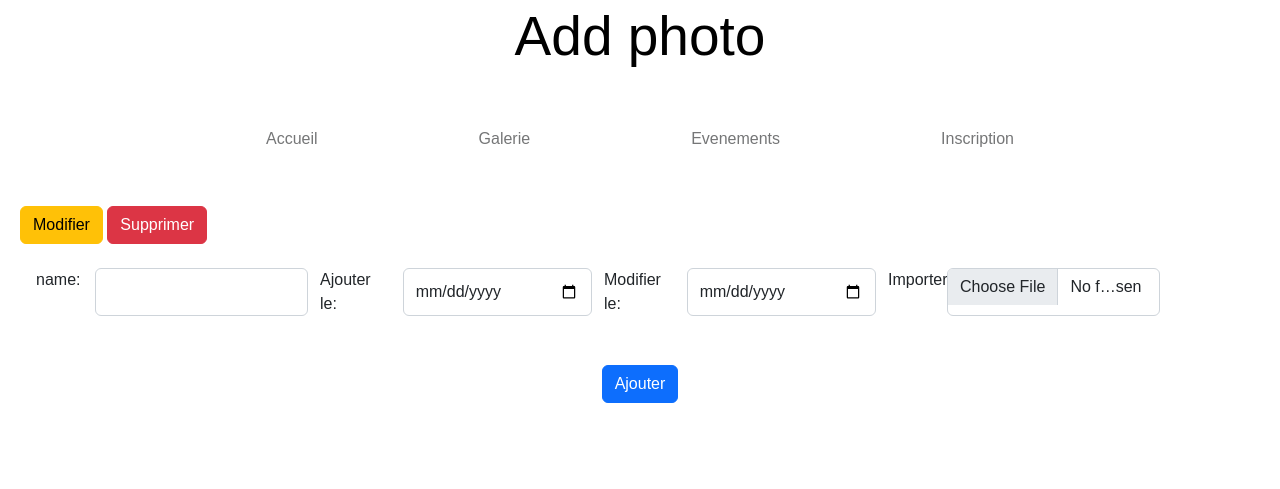
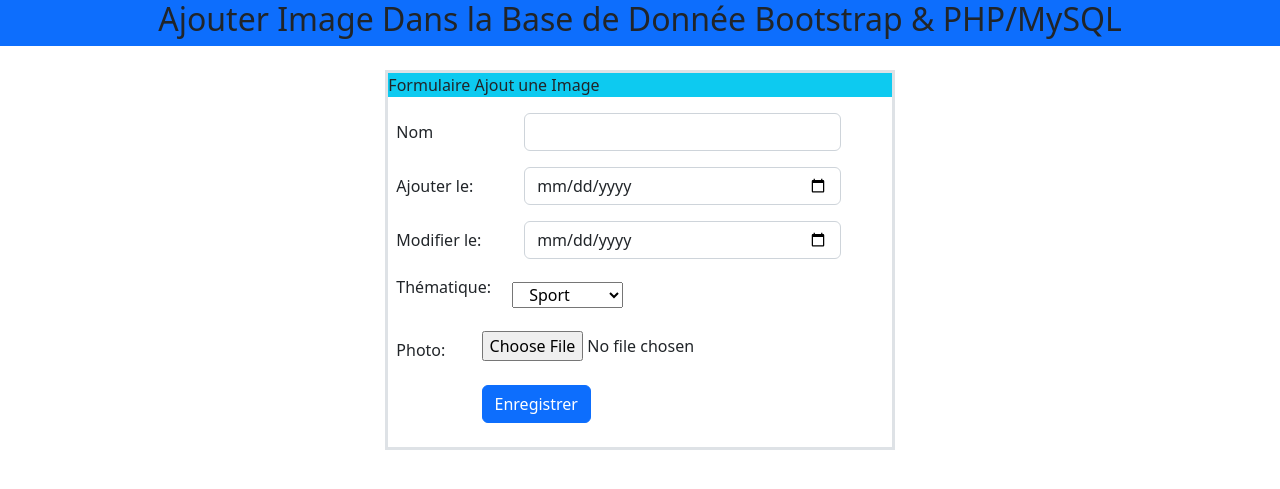
Before and after one commit to zhb5647a/cpa, a PHP site: page /cpa/vue/view_add_photo.php in a window 1280 px wide. Shown: the top 489 px of the page. Run offline with PHP 8.4, Linux system fonts and the light colour scheme.

Commit message:
update commit

```diff
--- a/asset/styles/style_header.css
+++ b/asset/styles/style_header.css
@@ -5,15 +5,7 @@ body{
     /* background-color: rgba(0, 6, 2, 0.637); */
     background-color:#ffffff;
 }
- nav{
-    display:flex;
-    /* flex-wrap:wrap; */
-    flex-direction: column;
-    justify-content: center;
-    align-items: center;
-    /* height:100; */
 
-}
 #bottom{
     margin: 20px;
     padding-top: 25px;
--- a/manager/manager_user.php
+++ b/manager/manager_user.php
@@ -5,7 +5,7 @@ use PHPMailer\PHPMailer\Exception;
     class ManagerUtil extends Utilisateur{
         //ajouter un utilisateur
         public function createUtil(object $bdd):void{
-            try{
+
                 //stockage des valeurs de l'objet utilisateur
                 $name = $this->getNameUtil();
                 $first = $this->getFirstNameUtil();
@@ -15,6 +15,7 @@ use PHPMailer\PHPMailer\Exception;
                 $valide = $this->getValideUtil();
                 $token = $this->getTokenUtil();
                 //préparation de la requête
+                try{
                 $req = $bdd->prepare('INSERT INTO utilisateur(name_util, first_name_util,
                 mail_util, pwd_util, id_role, valide_util, token_util)
                 VALUES(?, ?, ?, ?, ?, ?, ?)');
--- a/vue/view_add_photo.php
+++ b/vue/view_add_photo.php
@@ -5,53 +5,87 @@
     <meta http-equiv="X-UA-Compatible" content="IE=edge">
     <meta name="viewport" content="width=device-width, initial-scale=1.0">
     <!-- CSS only -->
-<link href="https://cdn.jsdelivr.net/npm/bootstrap@5.2.2/dist/css/bootstrap.min.css" rel="stylesheet" integrity="sha384-Zenh87qX5JnK2Jl0vWa8Ck2rdkQ2Bzep5IDxbcnCeuOxjzrPF/et3URy9Bv1WTRi" crossorigin="anonymous">
-<link rel="stylesheet" href="./asset/styles/style_header.css">
+<link href="https://cdn.jsdelivr.net/npm/bootstrap@5.2.2/dist/css/bootstrap.min.css" rel="stylesheet"
+ integrity="sha384-Zenh87qX5JnK2Jl0vWa8Ck2rdkQ2Bzep5IDxbcnCeuOxjzrPF/et3URy9Bv1WTRi" crossorigin="anonymous">
+    <!-- JavaScript Bundle with Popper -->
+<script src="https://cdn.jsdelivr.net/npm/bootstrap@5.2.2/dist/js/bootstrap.bundle.min.js"
+integrity="sha384-OERcA2EqjJCMA+/3y+gxIOqMEjwtxJY7qPCqsdltbNJuaOe923+mo//f6V8Qbsw3" crossorigin="anonymous"></script>
+<!-- Bootstrap JavaScript Libraries -->
+<script src="https://cdn.jsdelivr.net/npm/@popperjs/core@2.11.5/dist/umd/popper.min.js"
+integrity="sha384-Xe+8cL9oJa6tN/veChSP7q+mnSPaj5Bcu9mPX5F5xIGE0DVittaqT5lorf0EI7Vk" crossorigin="anonymous"></script>
+    <script src="https://cdn.jsdelivr.net/npm/bootstrap@5.2.0-beta1/dist/js/bootstrap.min.js"
+integrity="sha384-kjU+l4N0Yf4ZOJErLsIcvOU2qSb74wXpOhqTvwVx3OElZRweTnQ6d31fXEoRD1Jy" crossorigin="anonymous"></script>
+
     </head>
-    <nav>
-        <h1>Add photo</h1>
-        <div class="onglets">
-            <a href="index.html">Accueil</a>
-            <a href="galerie.html">Galerie</a>
-            <a href="evenement.html">Evenements</a>
-            <a href="inscription.html">Inscription</a>
+
+<body>
+<div class="nav navbar-dark bg-primary">
+     <div class="container-fluid">
+         <h2 class="text-center">Ajouter Image Dans la Base de Donnée
+         Bootstrap & PHP/MySQL</h2>
         </div>
-    </nav>
-    <title>Add photo</title>
-</head>
-<body>
-    <div id="bottom">
-        <button type="button" class="btn btn-warning">Modifier</button>
-        <button type="button" class="btn btn-danger">Supprimer</button>
-    </div>
+</div>
+<br>
+     <div class="container col-md-5 col-md">
+        <div class="panel border border-3">
+            <div class= "panel-heading bg-info" >Formulaire Ajout une Image</div>
+                <p><div class= "panel-body m-2">
+                    <form method= "post" action="" enctype="multipart/form-data">
+                        <div class= "form-group row">
+                            <label class="col-sm-3 col-form-label">Nom</label>
+                            <div class="col-sm-8">
+                                <input type="text" name= "name_photo" class="form-control">
+                            </div>
+                        </div></p>
+                    <div class= "form-group row">
+                            <label class="col-sm-3 col-form-label align-items-center">Ajouter le:</label>
+                            <div class="col-sm-8">
+                                <input type="date" name= "createdAt" class="form-control">
+                            </div>
+                    </div>
+                    <p><div class= "form-group row">
+                            <label class="col-sm-3 col-form-label align-items-center">Modifier le:</label>
+                            <div class="col-sm-8">
+                                <input type="date" name= "updateAt" class="form-control">
+                            </div>
+                    </div></p>
 
-    <form action="" method="post">
-    <div  class="row row-cols-4 m-4">
-<div class="form-group row no-gutters col">
-    <label for="name" class="col-3">name:</label>
-    <input type="text" class="col form-control" id="namePhoto" name="name_photo">
-</div>
-<div class="form-group row no-gutters col-3">
-    <label for="addAt" class="col-4">Ajouter le:</label>
-    <input type="date" class="col form-control" id="dateAdd" name="createdAT">
-</div>
-<div class="form-group row no-gutters col">
-    <label for="addAt" class="col-4">Modifier le:</label>
-    <input type="date" class="col form-control" id="dateAdd" name="updateAT">
-</div>
-<div class="form-group row no-gutters col">
-    <label for="upload" class="col-3">Importer:</label>
-    <input type="file" class="col form-control pr-2" id="filePhoto" name="url_photo">
-</div>
-</div>
-<div id="idAjouter">
-<button class="btn btn-primary" type="submit" name="addPhoto">Ajouter</button>
-</div>
- </form>
+                  <p><div class="col row align-items-center">
+                  <p class="col-3">Thématique:</p>
+                        <select name="id_thema" class="col-auto">
+                            <option value="1">Sport</option>
+                            <option value="2">Nature</option>
+                            <option value="3">Ville</option>
+                            <option value="4">Musique</option>
+                        </select>
+                  </div></p>
 
-      <!-- Bootstrap JavaScript Libraries -->
-      <script src="https://cdn.jsdelivr.net/npm/@popperjs/core@2.11.5/dist/umd/popper.min.js" integrity="sha384-Xe+8cL9oJa6tN/veChSP7q+mnSPaj5Bcu9mPX5F5xIGE0DVittaqT5lorf0EI7Vk" crossorigin="anonymous"></script>
-    <script src="https://cdn.jsdelivr.net/npm/bootstrap@5.2.0-beta1/dist/js/bootstrap.min.js" integrity="sha384-kjU+l4N0Yf4ZOJErLsIcvOU2qSb74wXpOhqTvwVx3OElZRweTnQ6d31fXEoRD1Jy" crossorigin="anonymous"></script>
+                  <div class= "form-group row">
+                            <label class="col-sm-2 col-form-label">Photo:</label>
+                            <div class="col-sm-8">
+                                <input type="file" name= "url_photo" class="form-control-file">
+                            </div>
+                    </div>
+                    <p>
+                        <div class= "form-group row">
+                            <label class="col-sm-2 col-form-label"></label>
+                            <div class="col-sm-8">
+                            <button class="btn btn-primary" type="submit" name="addPhoto">Enregistrer</button>
+                        </div>
+                    </p>
+
+
+
+
+                    </form>
+                </div>
+            </div>
+        </div>
+
+
+
+
+
 
 </body>
 </html>
```
Also changed, not shown: controller/ctrl_add_photo.php (+48 -10 lines), index.php (+13 -13 lines), manager/manager_photo.php (added, +33 -0 lines), model/model_photo.php (+36 -31 lines).
